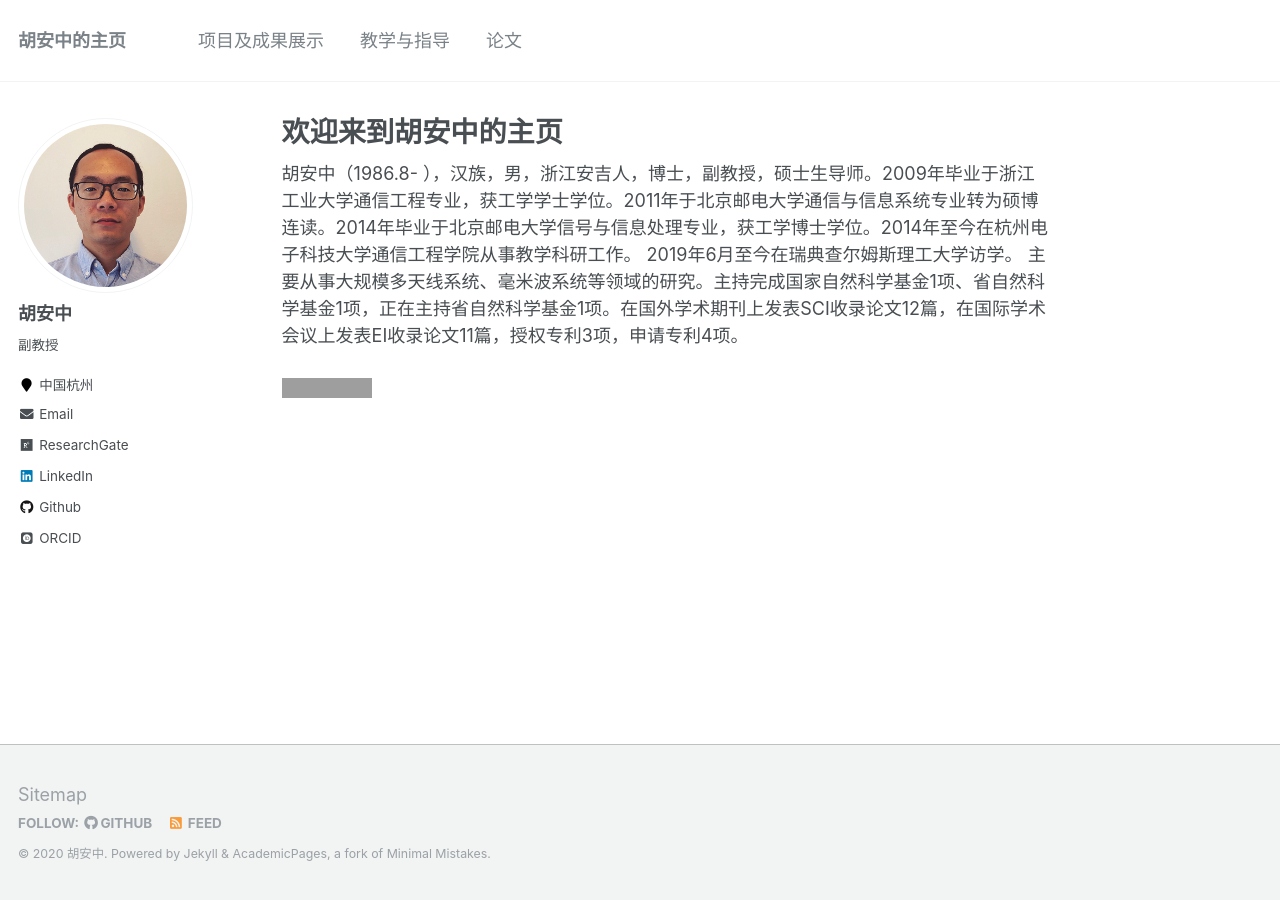
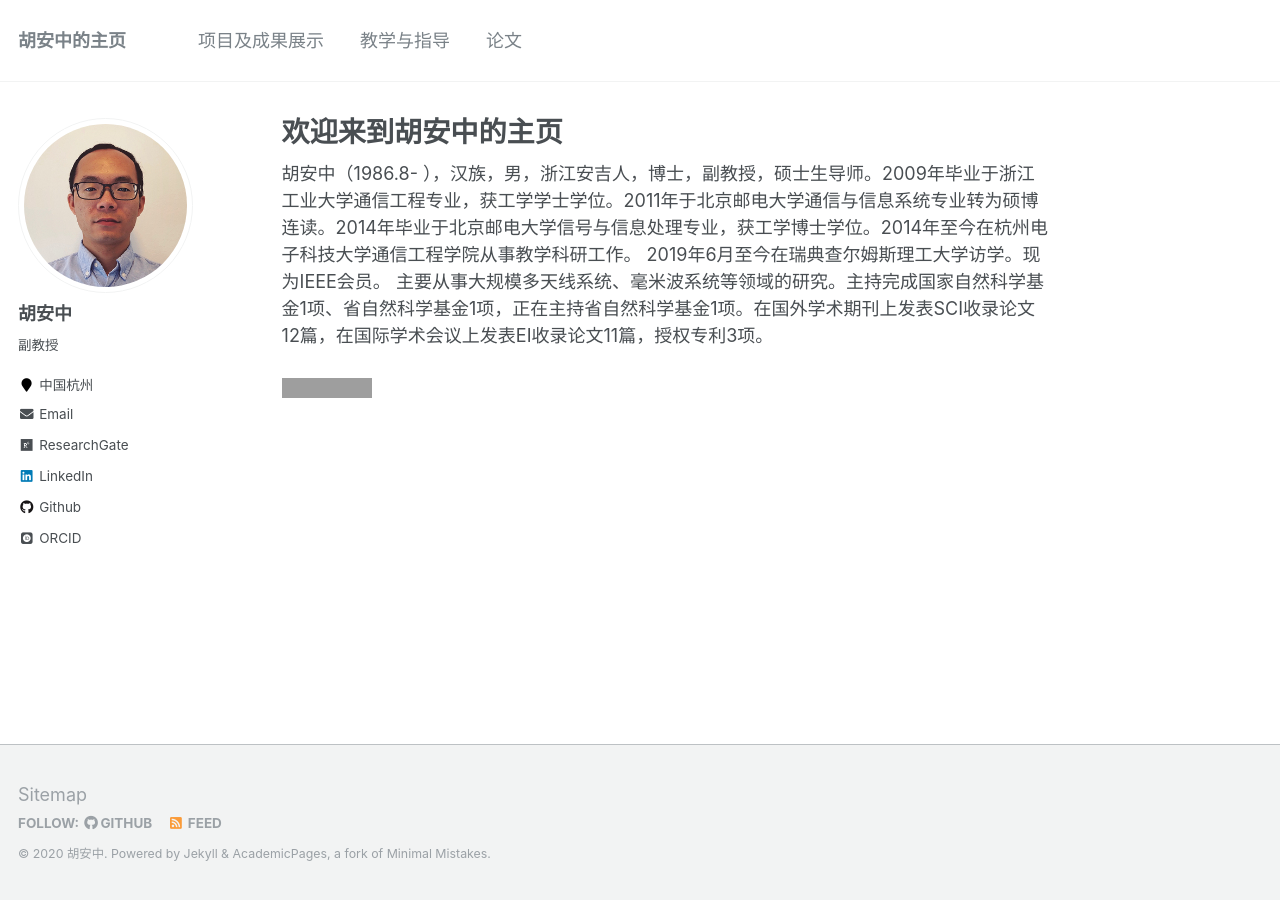
Before and after one commit to anzhonghu/ch, a Jekyll site: the page built from _pages/about.md, in a window 1280 px wide. Built offline with Jekyll 4.4.1, drawn with Linux system fonts in a browser that asks for light colours; some web fonts are replaced; grey boxes are pictures that could not be loaded.

Commit message:
Update about.md

```diff
--- a/_pages/about.md
+++ b/_pages/about.md
@@ -8,8 +8,8 @@ redirect_from:
   - /about.html
 ---
 
-胡安中（1986.8- ），汉族，男，浙江安吉人，博士，副教授，硕士生导师。2009年毕业于浙江工业大学通信工程专业，获工学学士学位。2011年于北京邮电大学通信与信息系统专业转为硕博连读。2014年毕业于北京邮电大学信号与信息处理专业，获工学博士学位。2014年至今在杭州电子科技大学通信工程学院从事教学科研工作。 2019年6月至今在瑞典查尔姆斯理工大学访学。
-主要从事大规模多天线系统、毫米波系统等领域的研究。主持完成国家自然科学基金1项、省自然科学基金1项，正在主持省自然科学基金1项。在国外学术期刊上发表SCI收录论文12篇，在国际学术会议上发表EI收录论文11篇，授权专利3项，申请专利4项。
+胡安中（1986.8- ），汉族，男，浙江安吉人，博士，副教授，硕士生导师。2009年毕业于浙江工业大学通信工程专业，获工学学士学位。2011年于北京邮电大学通信与信息系统专业转为硕博连读。2014年毕业于北京邮电大学信号与信息处理专业，获工学博士学位。2014年至今在杭州电子科技大学通信工程学院从事教学科研工作。 2019年6月至今在瑞典查尔姆斯理工大学访学。现为IEEE会员。
+主要从事大规模多天线系统、毫米波系统等领域的研究。主持完成国家自然科学基金1项、省自然科学基金1项，正在主持省自然科学基金1项。在国外学术期刊上发表SCI收录论文12篇，在国际学术会议上发表EI收录论文11篇，授权专利3项。
 
 
 
```
